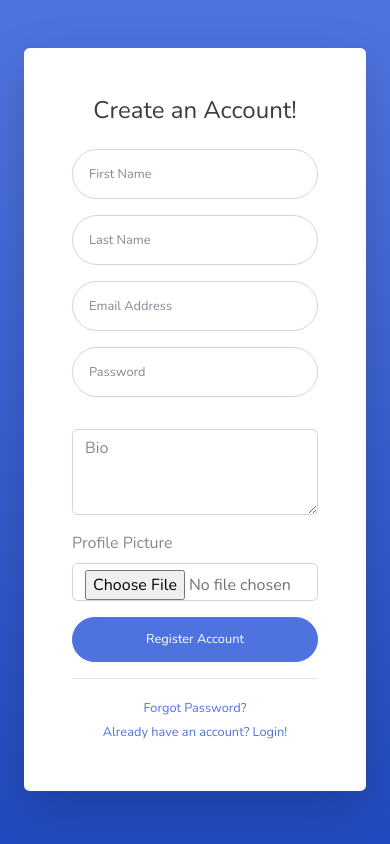
After one commit to AymanElh/DevBlog, a PHP site: page /views/signup.php in a window 390 px wide. The commit adds this page. Run offline with PHP 8.4, Linux system fonts and the light colour scheme; some libraries are stand-ins or nearby versions.

Commit message:
fix the auth view

```diff
--- a/auth/auth.php
+++ b/auth/auth.php
@@ -42,19 +42,19 @@ class Auth
             return $errors;
         }
 
-        if ($this->user->usernameExist($username) || $this->user->emailExist($email)) {
+        if ($this->user->emailExist($email)) {
             return "Username or email already exist";
         }
 
-        $password_hashed = password_hash($password, PASSWORD_BCRYPT);
+        $password_hashed = password_hash($password, PASSWORD_ARGON2I);
 
         try {
-            $this->user->createUser($name, $username, $email, $password_hashed, $bio, $pic);
+            $result = $this->user->createUser($name, $username, $email, $password_hashed, $bio, $pic);
             return "Account created successfully";
         }
         catch(Exception $e) {
             error_log("Invalid sing up: " . $e->getMessage());
-            return "Account createtion failes";
+            return "Account createtion failed";
         }
     }
 
--- a/classes/BaseModel.php
+++ b/classes/BaseModel.php
@@ -27,7 +27,6 @@ class BaseModel
         $placeholders = implode(',', array_fill(0, count($data), '?'));
 
         $sql = "INSERT INTO $table($columns) VALUES($placeholders)";
-
         try {
             $stmt = $this->db->prepare($sql);
 
--- a/classes/User.php
+++ b/classes/User.php
@@ -17,7 +17,7 @@ class User
 
     function __construct(BaseModel $basemodel)
     {
-        $this->basemodel = $basemodel;
+        self::$basemodel = $basemodel;
         self::$table = 'users';
     }
 
@@ -32,25 +32,25 @@ class User
             "profile_picture_url" => $pic,
             "role" => $role
         ];
-        return $this->basemodel->insertRecord(self::$table, $data);
+        return self::$basemodel->insertRecord(self::$table, $data);
     }
 
     public function updateProfile(int $id, array $data): bool
     {
-        return $this->basemodel->updateRecord(self::$table, $data, $id);
+        return self::$basemodel->updateRecord(self::$table, $data, $id);
     }
 
     public function usernameExist($username): bool
     {
         $where = "username = $username";
-        $result = $this->basemodel->selectRecords(self::$table, '*', $where);
+        $result = self::$basemodel->selectRecords(self::$table, '*', $where);
         return $result ? true : false;
     }
 
     public function emailExist($email): bool
     {
         $where = "email = $email";
-        $result = $this->basemodel->selectRecords(self::$table, '*', $where);
+        $result = self::$basemodel->selectRecords(self::$table, '*', $where);
         return $result ? true : false;
     }
 
--- a/composer.json
+++ b/composer.json
@@ -8,7 +8,8 @@
         "psr-4": {
             "Classes\\": "classes/",
             "Handlers\\": "handlers/",
-            "Config\\": "config/"
+            "Config\\": "config/",
+            "Auth\\": "auth/"
         }
     }
 }
--- a/public/index.php
+++ b/public/index.php
@@ -9,6 +9,7 @@ use Classes\Tag;
 use Classes\User;
 use Classes\Admin;
 use Classes\Author;
+use Auth\Auth;
 // require_once __DIR__ . '/../classes/BaseModel.php';
 
 $conn = Database::connect();
@@ -54,3 +55,8 @@ $article = new Article($dbHandler);
 // $userId = $user->createUser(...$userData);
 
 // echo $userId;
+
+$auth = new Auth($basemodel);
+
+$result = $auth->signup("yassine", "username", "yassin@gmail.com", "123456");
+print_r($result);
--- /dev/null
+++ b/views/signup.php
@@ -0,0 +1,128 @@
+<?php
+
+require_once __DIR__ . '/../vendor/autoload.php';
+
+use Auth\Auth;
+use Config\Database;
+use Classes\BaseModel;
+
+$baseModel = new BaseModel(Database::connect());
+$auth = new Auth($baseModel);
+
+$name = $username = $email = $password = $bio = $pic = "";
+$message = "";
+
+if ($_SERVER['REQUEST_METHOD'] === 'POST' && isset($_POST['signup'])) {
+
+    $name = $_POST['name'];
+    $username = $_POST['username'];
+    $email = $_POST['email'];
+    $password = $_POST['password'];
+    $bio = $_POST['bio'] ?? "";
+    $pic = $_FILES['pic']['name'] ?? "";
+
+    $message = $auth->signup($name, $username, $email, $password, $bio, $pic);
+}
+?>
+
+<!DOCTYPE html>
+<html lang="en">
+
+<head>
+    <meta charset="utf-8">
+    <meta http-equiv="X-UA-Compatible" content="IE=edge">
+    <meta name="viewport" content="width=device-width, initial-scale=1, shrink-to-fit=no">
+    <meta name="description" content="">
+    <meta name="author" content="">
+
+    <title>SB Admin 2 - Register</title>
+
+    <!-- Custom fonts for this template-->
+    <link href="vendor/fontawesome-free/css/all.min.css" rel="stylesheet" type="text/css">
+    <link href="https://fonts.googleapis.com/css?family=Nunito:200,200i,300,300i,400,400i,600,600i,700,700i,800,800i,900,900i" rel="stylesheet">
+
+    <!-- Custom styles for this template-->
+    <link href="../public/assets/css/sb-admin-2.min.css" rel="stylesheet">
+</head>
+
+<body class="bg-gradient-primary">
+
+    <div class="container">
+
+        <div class="card o-hidden border-0 shadow-lg my-5">
+            <div class="card-body p-0">
+                <!-- Nested Row within Card Body -->
+                <div class="row">
+                    <div class="col-lg-5 d-none d-lg-block bg-register-image"></div>
+                    <div class="col-lg-7">
+                        <div class="p-5">
+                            <div class="text-center">
+                                <h1 class="h4 text-gray-900 mb-4">Create an Account!</h1>
+                            </div>
+
+                            <!-- Display message if any -->
+                            <?php if ($message): ?>
+                                <div class="alert alert-info"><?= htmlspecialchars($message) ?></div>
+                            <?php endif; ?>
+
+                            <!-- Form -->
+                            <form class="user" method="POST" action="">
+                                <div class="form-group row">
+                                    <div class="col-sm-6 mb-3 mb-sm-0">
+                                        <input type="text" class="form-control form-control-user" id="exampleFirstName" name="name" placeholder="First Name" value="<?= htmlspecialchars($name) ?>" required>
+                                    </div>
+                                    <div class="col-sm-6">
+                                        <input type="text" class="form-control form-control-user" id="exampleLastName" name="username" placeholder="Last Name" value="<?= htmlspecialchars($username) ?>" required>
+                                    </div>
+                                </div>
+                                <div class="form-group">
+                                    <input type="email" class="form-control form-control-user" id="exampleInputEmail" name="email" placeholder="Email Address" value="<?= htmlspecialchars($email) ?>" required>
+                                </div>
+                                <div class="form-group row">
+                                    <div class="col-sm-6 mb-3 mb-sm-0">
+                                        <input type="password" class="form-control form-control-user" id="exampleInputPassword" name="password" placeholder="Password" required>
+                                    </div>
+                                    <!-- <div class="col-sm-6">
+                                        <input type="password" class="form-control form-control-user" id="exampleRepeatPassword" name="repeatPassword" placeholder="Repeat Password" required>
+                                    </div> -->
+                                </div>
+                                <div class="form-group">
+                                    <textarea class="form-control" name="bio" placeholder="Bio" rows="3"><?= htmlspecialchars($bio) ?></textarea>
+                                </div>
+                                <div class="form-group">
+                                    <label for="pic">Profile Picture</label>
+                                    <input type="file" class="form-control" name="pic" id="pic" accept="image/*">
+                                </div>
+                                <button name="signup" type="submit" class="btn btn-primary btn-user btn-block">
+                                    Register Account
+                                </button>
+                            </form>
+
+                            <hr>
+                            <div class="text-center">
+                                <a class="small" href="forgot-password.php">Forgot Password?</a>
+                            </div>
+                            <div class="text-center">
+                                <a class="small" href="login.php">Already have an account? Login!</a>
+                            </div>
+                        </div>
+                    </div>
+                </div>
+            </div>
+        </div>
+
+    </div>
+
+    <!-- Bootstrap core JavaScript-->
+    <script src="../public/vendor/jquery/jquery.min.js"></script>
+    <script src="../public/vendor/bootstrap/js/bootstrap.bundle.min.js"></script>
+
+    <!-- Core plugin JavaScript-->
+    <script src="../public/vendor/jquery-easing/jquery.easing.min.js"></script>
+
+    <!-- Custom scripts for all pages-->
+    <script src="../public/js/js/sb-admin-2.min.js"></script>
+
+</body>
+
+</html>
```
Also changed, not shown: views/login.php (added, +130 -0 lines).
